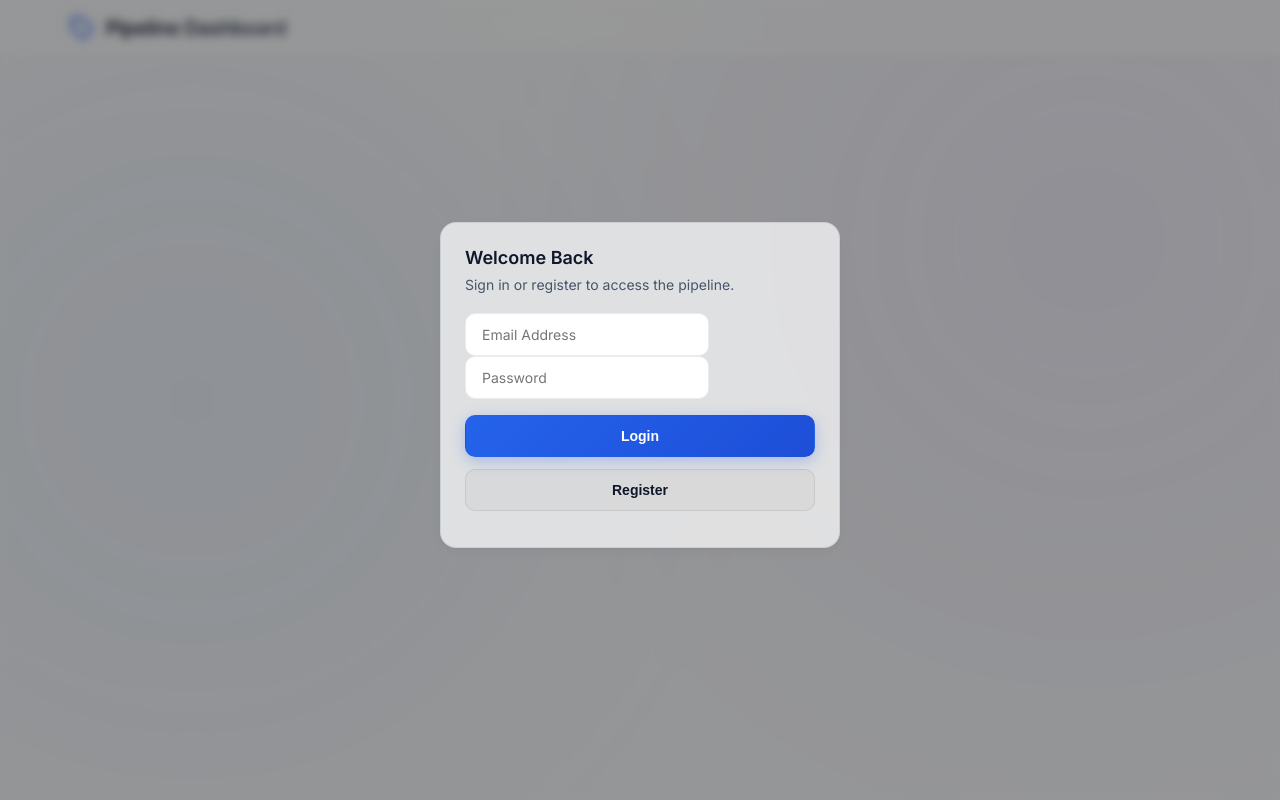
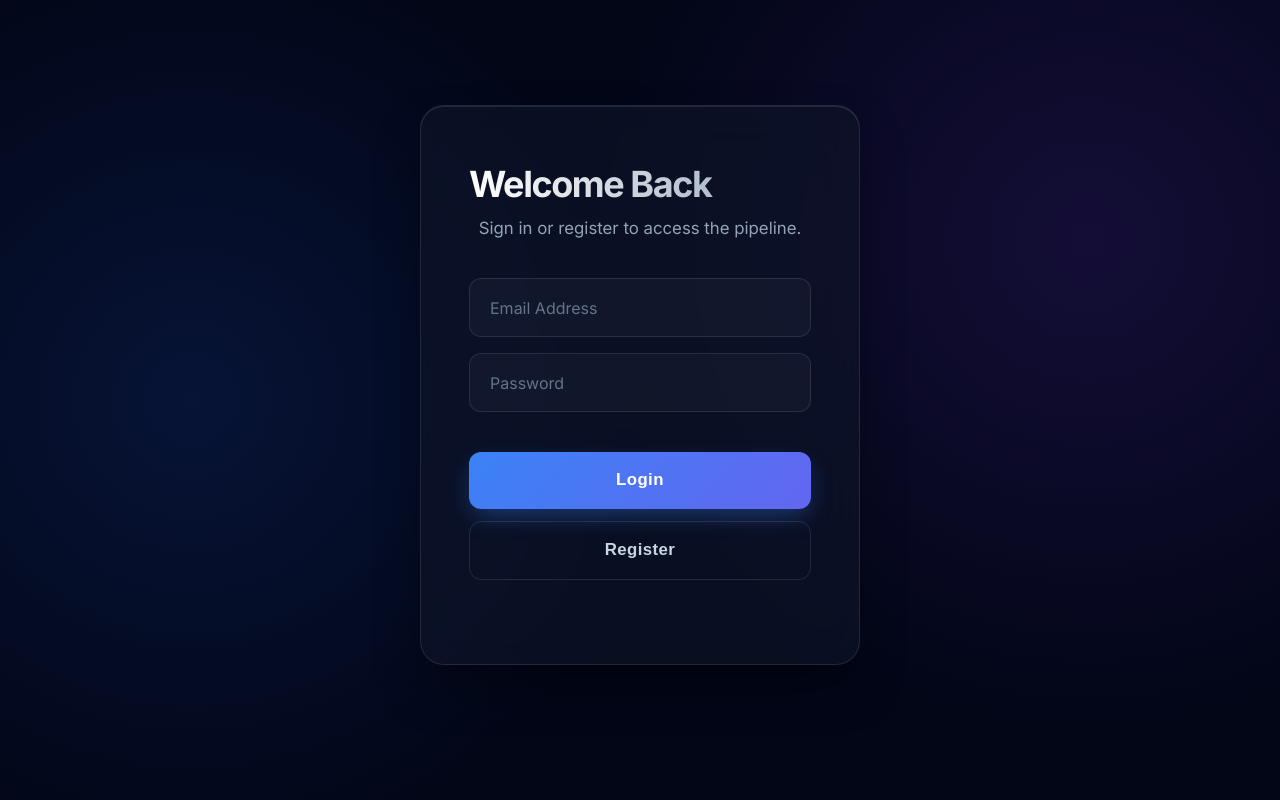
Before and after one commit to Stalzyz/gram, a FastAPI app: page /app in a window 1280 px wide. Run offline with FastAPI, Linux system fonts and the light colour scheme; some libraries are stand-ins or nearby versions.

Commit message:
Premium dark glassmorphism redesign for login view

```diff
--- a/dashboard/static/style.css
+++ b/dashboard/static/style.css
@@ -490,3 +490,121 @@ pre#log_tail::-webkit-scrollbar-thumb { background: #cbd5e1; border-radius: 4px;
     text-transform: uppercase;
     letter-spacing: 0.05em;
 }
+
+/* PREMIUM LOGIN REDESIGN */
+#login_view.auth-container {
+    background: radial-gradient(circle at 15% 50%, rgba(37, 99, 235, 0.15), transparent 40%),
+                radial-gradient(circle at 85% 30%, rgba(124, 58, 237, 0.15), transparent 40%),
+                #020617; /* Very dark blue/slate */
+    z-index: 9999;
+    backdrop-filter: none;
+}
+
+#login_view .auth-panel {
+    background: rgba(15, 23, 42, 0.6);
+    backdrop-filter: blur(24px);
+    -webkit-backdrop-filter: blur(24px);
+    border: 1px solid rgba(255, 255, 255, 0.1);
+    box-shadow: 0 25px 50px -12px rgba(0, 0, 0, 0.5), inset 0 1px 0 rgba(255,255,255,0.1);
+    border-radius: 24px;
+    padding: 3.5rem 3rem;
+    color: #ffffff;
+    max-width: 440px;
+    text-align: center;
+    animation: premiumFadeIn 0.6s cubic-bezier(0.16, 1, 0.3, 1) forwards;
+    transform: translateY(20px);
+    opacity: 0;
+}
+
+@keyframes premiumFadeIn {
+    to {
+        transform: translateY(0);
+        opacity: 1;
+    }
+}
+
+#login_view h2 {
+    font-size: 2.25rem;
+    font-weight: 700;
+    letter-spacing: -0.04em;
+    background: linear-gradient(to right, #ffffff, #94a3b8);
+    -webkit-background-clip: text;
+    -webkit-text-fill-color: transparent;
+    margin-bottom: 0.75rem;
+}
+
+#login_view .panel-desc {
+    color: #94a3b8;
+    font-size: 1.05rem;
+    margin-bottom: 2.5rem;
+}
+
+#login_view .auth-form {
+    display: flex;
+    flex-direction: column;
+    gap: 1rem;
+}
+
+#login_view .input-field {
+    background: rgba(255, 255, 255, 0.03);
+    border: 1px solid rgba(255, 255, 255, 0.1);
+    color: #ffffff;
+    border-radius: 12px;
+    padding: 1.15rem 1.25rem;
+    font-size: 1rem;
+    transition: all 0.2s ease;
+    width: 100%;
+}
+
+#login_view .input-field::placeholder {
+    color: #64748b;
+}
+
+#login_view .input-field:focus {
+    border-color: #3b82f6;
+    box-shadow: 0 0 0 4px rgba(59, 130, 246, 0.15);
+    outline: none;
+    background: rgba(255, 255, 255, 0.05);
+}
+
+#login_view .button-group {
+    display: flex;
+    flex-direction: column;
+    gap: 0.75rem;
+    margin-top: 1.5rem !important;
+}
+
+#login_view .btn {
+    padding: 1.15rem;
+    border-radius: 12px;
+    font-weight: 600;
+    font-size: 1.05rem;
+    letter-spacing: 0.025em;
+    transition: all 0.2s ease;
+    width: 100%;
+}
+
+#login_view .btn-primary {
+    background: linear-gradient(135deg, #3b82f6, #6366f1);
+    border: none;
+    box-shadow: 0 10px 25px -5px rgba(59, 130, 246, 0.4);
+    color: white;
+}
+
+#login_view .btn-primary:hover {
+    transform: translateY(-2px);
+    box-shadow: 0 15px 30px -5px rgba(59, 130, 246, 0.5);
+    filter: brightness(1.1);
+}
+
+#login_view .btn-secondary {
+    background: transparent;
+    border: 1px solid rgba(255, 255, 255, 0.1);
+    color: #cbd5e1;
+}
+
+#login_view .btn-secondary:hover {
+    background: rgba(255, 255, 255, 0.05);
+    color: #ffffff;
+    border-color: rgba(255, 255, 255, 0.2);
+}
```
